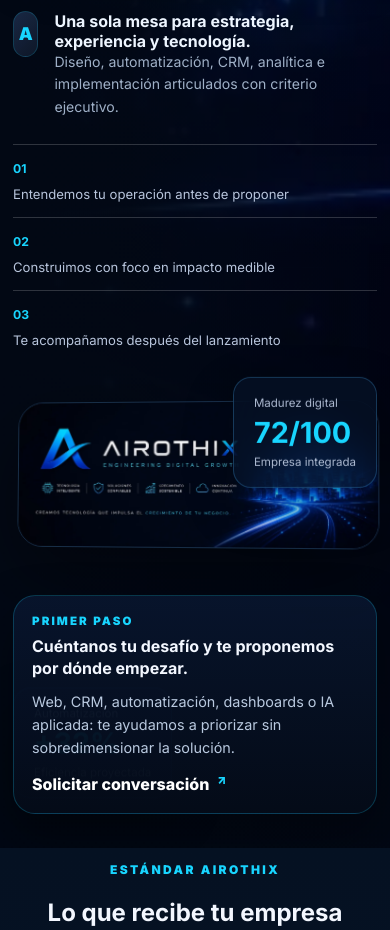
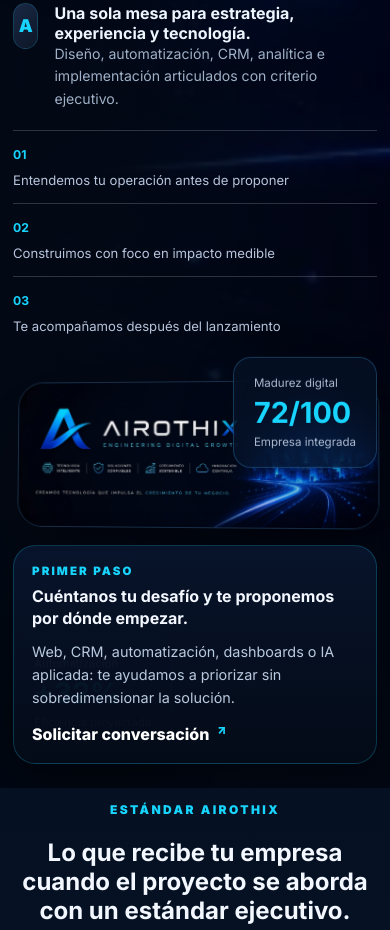
Before and after one commit to AndresFuenzalidaR/Airothix, a website: page index.html in a window 390 px wide. Shown: the part 1235-2165 px from the top of the page. Drawn offline with Linux system fonts and the light colour scheme.

Commit message:
Reduce hero empty space and tighten layout

```diff
--- a/index.html
+++ b/index.html
@@ -93,7 +93,7 @@ button,input,select,textarea{font:inherit}
 .nav-cta{padding:12px 18px;border-radius:12px;background:linear-gradient(135deg,#11254b,#1a4279);border:1px solid rgba(24,213,255,.14);color:#fff!important;font-weight:800;box-shadow:0 14px 34px rgba(0,0,0,.18)}
 .menu-toggle{display:none;border:1px solid var(--line);background:transparent;color:#fff;border-radius:10px;padding:8px 12px}
 
-.hero{position:relative;min-height:clamp(760px,88vh,920px);display:flex;align-items:center;padding:118px 0 48px;overflow:hidden}
+.hero{position:relative;min-height:clamp(680px,80vh,840px);display:flex;align-items:center;padding:106px 0 28px;overflow:hidden}
 .hero-backdrop{
   position:absolute;inset:0;z-index:-1;
   background:
@@ -105,7 +105,7 @@ button,input,select,textarea{font:inherit}
   content:"";position:absolute;inset:0;
   background:linear-gradient(180deg,transparent 70%,var(--bg));
 }
-.hero-content{display:grid;grid-template-columns:minmax(0,.92fr) minmax(360px,1.08fr);gap:36px;align-items:start}
+.hero-content{display:grid;grid-template-columns:minmax(0,.92fr) minmax(360px,1.08fr);gap:30px;align-items:center}
 .eyebrow{font-size:.75rem;letter-spacing:.2em;color:var(--gold);font-weight:900}
 .hero-badge{display:inline-flex;align-items:center;gap:10px;padding:10px 14px;border-radius:999px;border:1px solid rgba(24,213,255,.18);background:rgba(255,255,255,.02)}
 .hero-badge::before{content:"";width:8px;height:8px;border-radius:50%;background:var(--gold);box-shadow:0 0 12px rgba(24,213,255,.35)}
@@ -131,17 +131,17 @@ button,input,select,textarea{font:inherit}
 .btn:hover{transform:translateY(-2px)}
 .btn-primary{background:linear-gradient(135deg,#102549,#1a4277);border-color:rgba(24,213,255,.12);box-shadow:0 14px 40px rgba(0,0,0,.22)}
 .btn-secondary{background:rgba(4,12,28,.58);border-color:rgba(24,213,255,.18);backdrop-filter:blur(10px)}
-.hero-proof{display:grid;grid-template-columns:repeat(3,1fr);gap:14px;margin-top:26px}
+.hero-proof{display:grid;grid-template-columns:repeat(3,1fr);gap:14px;margin-top:20px}
 .hero-proof div{border-top:1px solid rgba(255,255,255,.18);padding-top:16px}
 .hero-proof strong{display:block;color:var(--cyan);font-size:.76rem;margin-bottom:7px}
 .hero-proof span{font-size:.82rem;color:#b8c5dc}
-.hero-visual{position:relative;min-height:500px}
-.hero-visual>img{position:absolute;inset:40px 0 auto 0;border-radius:26px;box-shadow:var(--shadow);border:1px solid rgba(100,180,255,.22);transform:perspective(1100px) rotateY(-7deg) rotateX(2deg)}
+.hero-visual{position:relative;min-height:440px}
+.hero-visual>img{position:absolute;inset:22px 0 auto 0;border-radius:26px;box-shadow:var(--shadow);border:1px solid rgba(100,180,255,.22);transform:perspective(1100px) rotateY(-7deg) rotateX(2deg)}
 .glass-card{position:absolute;padding:18px 20px;border-radius:18px;background:rgba(6,18,40,.72);border:1px solid rgba(75,182,255,.25);backdrop-filter:blur(18px);box-shadow:0 20px 50px rgba(0,0,0,.28)}
 .glass-card span,.glass-card small{display:block;color:#aebbd2;font-size:.72rem}
 .glass-card strong{display:block;font-size:1.8rem;color:var(--cyan);margin:5px 0}
 .glass-a{right:8px;top:-8px}.glass-b{left:-12px;bottom:18px}
-.hero-conversion-card{position:absolute;right:28px;bottom:-34px;max-width:330px;padding:20px 22px;border-radius:22px;background:linear-gradient(180deg,rgba(8,21,45,.94),rgba(4,11,24,.98));border:1px solid rgba(24,213,255,.22);box-shadow:0 22px 50px rgba(0,0,0,.34);z-index:3}
+.hero-conversion-card{position:absolute;right:28px;bottom:-14px;max-width:330px;padding:20px 22px;border-radius:22px;background:linear-gradient(180deg,rgba(8,21,45,.94),rgba(4,11,24,.98));border:1px solid rgba(24,213,255,.22);box-shadow:0 22px 50px rgba(0,0,0,.34);z-index:3}
 .hero-conversion-card span{display:block;color:var(--cyan);font-size:.72rem;letter-spacing:.18em;font-weight:900;margin-bottom:8px}
 .hero-conversion-card h3{margin:0 0 10px;font-size:1rem;line-height:1.35}
 .hero-conversion-card p{margin:0 0 14px;color:#b9c9df;font-size:.9rem;line-height:1.6}
@@ -291,9 +291,9 @@ footer{padding:42px 0;border-top:1px solid var(--line);color:var(--muted);backgr
   .nav-links{display:none;position:absolute;top:84px;left:0;right:0;background:#041022;padding:25px;flex-direction:column;border-bottom:1px solid var(--line)}
   .nav-links.open{display:flex}
   .hero-content,.diagnostic-grid,.about-grid,.contact-grid{grid-template-columns:1fr}
-  .hero{min-height:auto;padding:112px 0 42px}
-  .hero-visual{min-height:440px}
-  .hero-conversion-card{position:relative;right:auto;bottom:auto;max-width:none;margin-top:270px}
+  .hero{min-height:auto;padding:104px 0 30px}
+  .hero-visual{min-height:390px}
+  .hero-conversion-card{position:relative;right:auto;bottom:auto;max-width:none;margin-top:220px}
   .timeline{grid-template-columns:repeat(2,1fr)}
   .timeline::before{display:none}
   .footer-shell{grid-template-columns:1fr}
@@ -301,7 +301,7 @@ footer{padding:42px 0;border-top:1px solid var(--line);color:var(--muted);backgr
 }
 @media(max-width:680px){
   .container{width:min(calc(100% - 26px),var(--max))}
-  .hero{padding:108px 0 34px}
+  .hero{padding:100px 0 24px}
   .hero h1{font-size:2.8rem}
   .hero-actions{flex-direction:column}
   .btn{width:100%}
@@ -310,10 +310,10 @@ footer{padding:42px 0;border-top:1px solid var(--line);color:var(--muted);backgr
   .trust-grid div{border-right:0;border-bottom:1px solid var(--line);padding:16px 0}
   .card-featured{grid-column:auto}
   .timeline{grid-template-columns:1fr}
-  .hero-visual{min-height:330px}
+  .hero-visual{min-height:300px}
   .hero-visual>img{inset:16px 0 auto}
   .glass-a{right:0}.glass-b{left:0;bottom:5px}
-  .hero-conversion-card{margin-top:210px;padding:18px}
+  .hero-conversion-card{margin-top:180px;padding:18px}
   .hero-signature{align-items:flex-start}
 }
 
```
